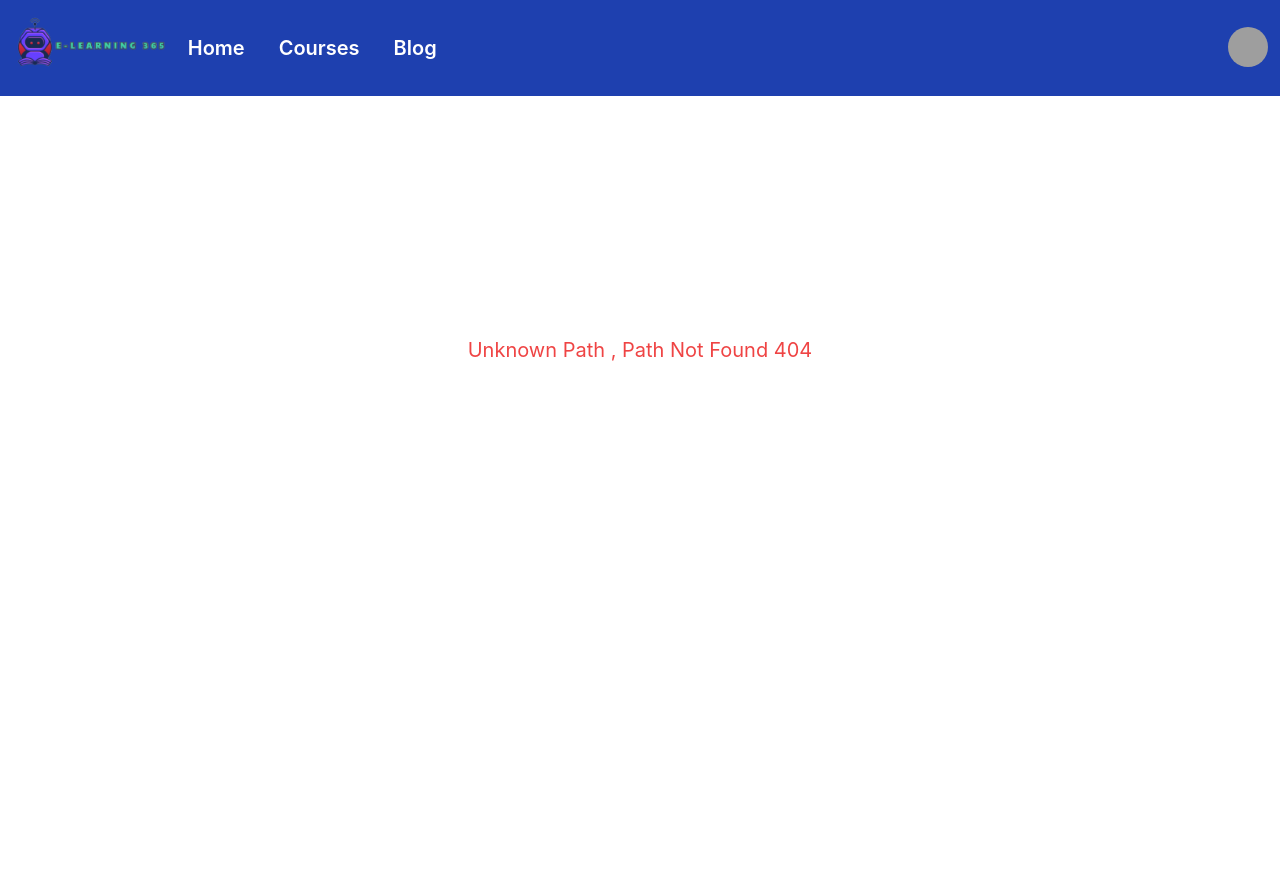
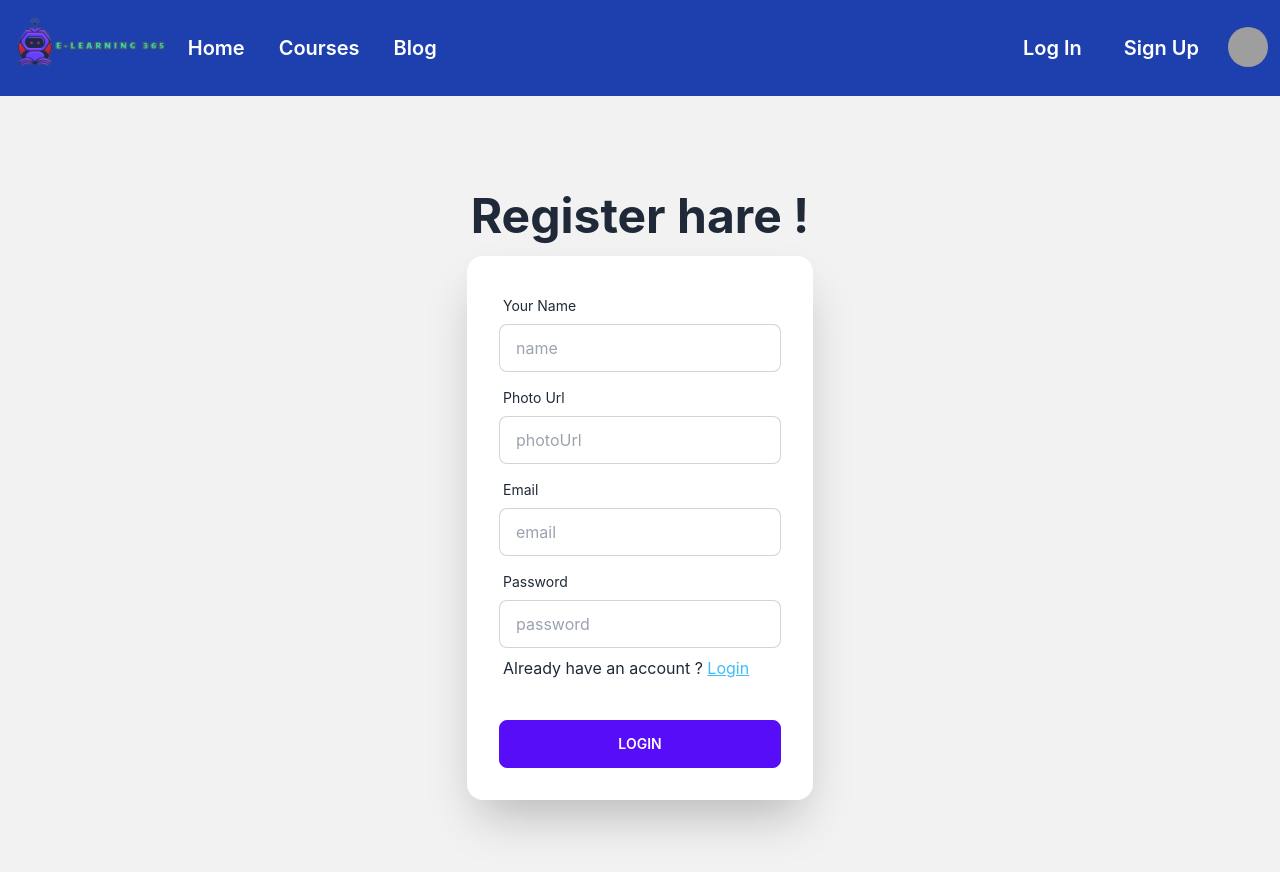
Before and after one commit to sajiburrahmansajib/E-learning-365, a React (Create React App) app: page /register in a window 1280 px wide. Before the commit this address had no page. Shown: the top 872 px of the page. Before the commit the page ends 800 px from the top, so only its background shows below. Built offline with nearby package versions, Linux system fonts and the light colour scheme; grey boxes are pictures that could not be loaded.

Commit message:
Login & Register page added

```diff
--- a/package.json
+++ b/package.json
@@ -9,6 +9,7 @@
     "daisyui": "^2.33.0",
     "react": "^18.2.0",
     "react-dom": "^18.2.0",
+    "react-icons": "^4.6.0",
     "react-router-dom": "^6.4.2",
     "react-scripts": "5.0.1",
     "web-vitals": "^2.1.4"
--- a/public/index.html
+++ b/public/index.html
@@ -1,14 +1,12 @@
 <!DOCTYPE html>
 <html lang="en">
+
 <head>
   <meta charset="utf-8" />
   <link rel="icon" href="%PUBLIC_URL%/favicon.ico" />
   <meta name="viewport" content="width=device-width, initial-scale=1" />
   <meta name="theme-color" content="#000000" />
-    <meta
-      name="description"
-      content="Web site created using create-react-app"
-    />
+  <meta name="description" content="Web site created using create-react-app" />
   <link rel="apple-touch-icon" href="%PUBLIC_URL%/logo192.png" />
   <!--
       manifest.json provides metadata used when your web app is installed on a
@@ -24,8 +22,9 @@
       work correctly both with client-side routing and a non-root public URL.
       Learn how to configure a non-root public URL by running `npm run build`.
     -->
-    <title>React App</title>
+  <title>E-Learning 365</title>
 </head>
+
 <body>
   <noscript>You need to enable JavaScript to run this app.</noscript>
   <div id="root"></div>
@@ -40,4 +39,5 @@
       To create a production bundle, use `npm run build` or `yarn build`.
     -->
 </body>
+
 </html>
--- a/src/Components/Header/Header.js
+++ b/src/Components/Header/Header.js
@@ -12,9 +12,16 @@ const Header = () => {
                 <Link to='/blogs' className="btn btn-ghost normal-case text-xl  text-white">Blog</Link>
             </div>
             <div className="flex-none gap-2">
+                <div className="form-control">
+                    <Link to='/login' className="btn btn-ghost normal-case text-xl  text-white">Log In</Link>
+                </div>
+                <div className="form-control">
+                    <Link to='/register' className="btn btn-ghost normal-case text-xl  text-white">Sign Up</Link>
+                </div>
 
                 <div className="dropdown dropdown-end">
                     <label tabIndex={0} className="btn btn-ghost btn-circle avatar">
+
                         <div className="w-10 rounded-full">
                             <img src="https://placeimg.com/80/80/people" />
                         </div>
--- /dev/null
+++ b/src/Components/Login/Login.js
@@ -0,0 +1,40 @@
+import React from 'react';
+import { FaGithub, FaGoogle } from 'react-icons/fa';
+
+const Login = () => {
+    return (
+        <div className="hero min-h-screen bg-base-200">
+            <div className="hero-content flex-col ">
+                <div className="text-center lg:text-left">
+                    <h1 className="text-5xl font-bold">Login Now !</h1>
+                </div>
+                <div className="card flex-shrink-0 w-full max-w-sm shadow-2xl bg-base-100">
+                    <div className="card-body">
+                        <div className="form-control">
+                            <label className="label">
+                                <span className="label-text">Email</span>
+                            </label>
+                            <input type="text" placeholder="email" className="input input-bordered" />
+                        </div>
+                        <div className="form-control">
+                            <label className="label">
+                                <span className="label-text">Password</span>
+                            </label>
+                            <input type="text" placeholder="password" className="input input-bordered" />
+                            <label className="label">
+                                <a href="#" className="label-text-alt link link-hover">Forgot password?</a>
+                            </label>
+                        </div>
+                        <div className="form-control mt-6">
+                            <button className="btn btn-primary">Login</button>
+                        </div>
+                        <button className="btn btn-outline btn-primary"> <FaGoogle className='mr-3' /> Google LogIn</button>
+                        <button className="btn btn-outline btn-primary"> <FaGithub className='mr-3' /> GitHub LogIn</button>
+                    </div>
+                </div>
+            </div>
+        </div>
+    );
+};
+
+export default Login;
--- /dev/null
+++ b/src/Components/Register/Register.js
@@ -0,0 +1,50 @@
+import React from 'react';
+import { Link } from 'react-router-dom';
+
+const Register = () => {
+    return (
+        <div className="hero min-h-screen bg-base-200">
+            <div className="hero-content flex-col ">
+                <div className="text-center lg:text-left">
+                    <h1 className="text-5xl font-bold">Register hare !</h1>
+                </div>
+                <div className="card flex-shrink-0 w-full max-w-sm shadow-2xl bg-base-100">
+                    <div className="card-body">
+                        <div className="form-control">
+                            <label className="label">
+                                <span className="label-text">Your Name</span>
+                            </label>
+                            <input type="text" placeholder="name" className="input input-bordered" />
+                        </div>
+                        <div className="form-control">
+                            <label className="label">
+                                <span className="label-text">Photo Url</span>
+                            </label>
+                            <input type="text" placeholder="photoUrl" className="input input-bordered" />
+                        </div>
+                        <div className="form-control">
+                            <label className="label">
+                                <span className="label-text">Email</span>
+                            </label>
+                            <input type="text" placeholder="email" className="input input-bordered" />
+                        </div>
+                        <div className="form-control">
+                            <label className="label">
+                                <span className="label-text">Password</span>
+                            </label>
+                            <input type="text" placeholder="password" className="input input-bordered" />
+                            <label className="label">
+                                <span>Already have an account ? <Link to='/login' className='underline text-info'>Login</Link></span>
+                            </label>
+                        </div>
+                        <div className="form-control mt-6">
+                            <button className="btn btn-primary">Login</button>
+                        </div>
+                    </div>
+                </div>
+            </div>
+        </div>
+    );
+};
+
+export default Register;
```
Also changed, not shown: src/App.js (+10 -0 lines), 2 other files (tests, documents, lock files or other folders). Lines whose indentation alone changed are shown as unchanged.
